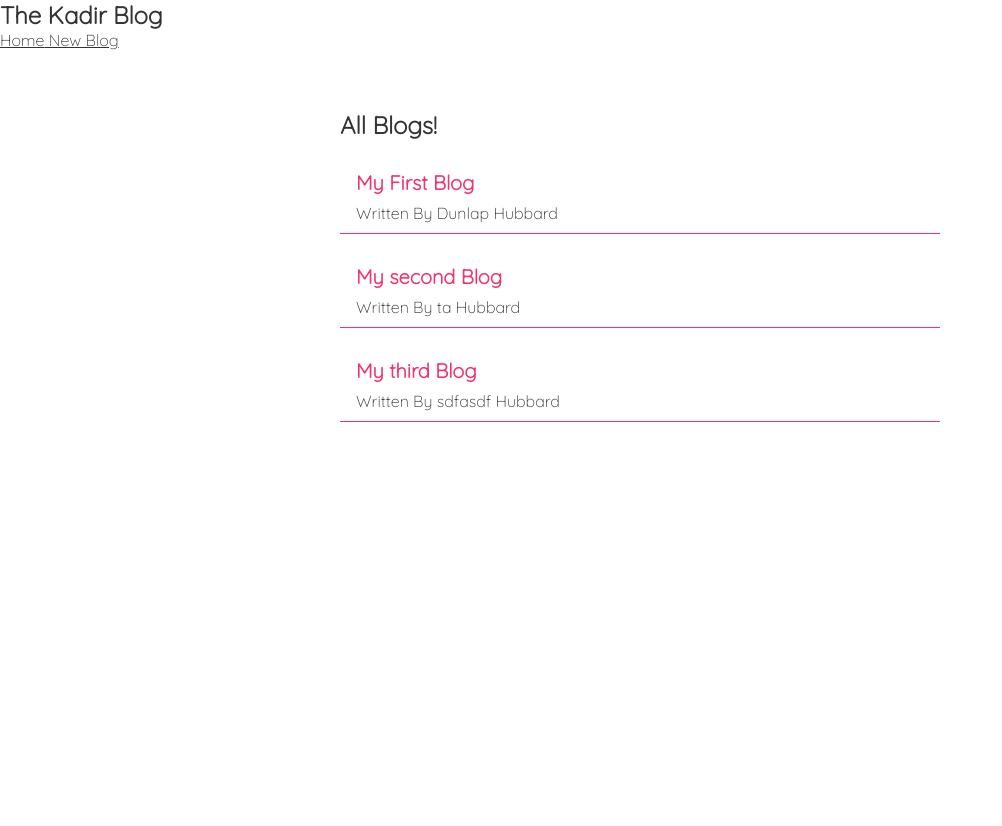
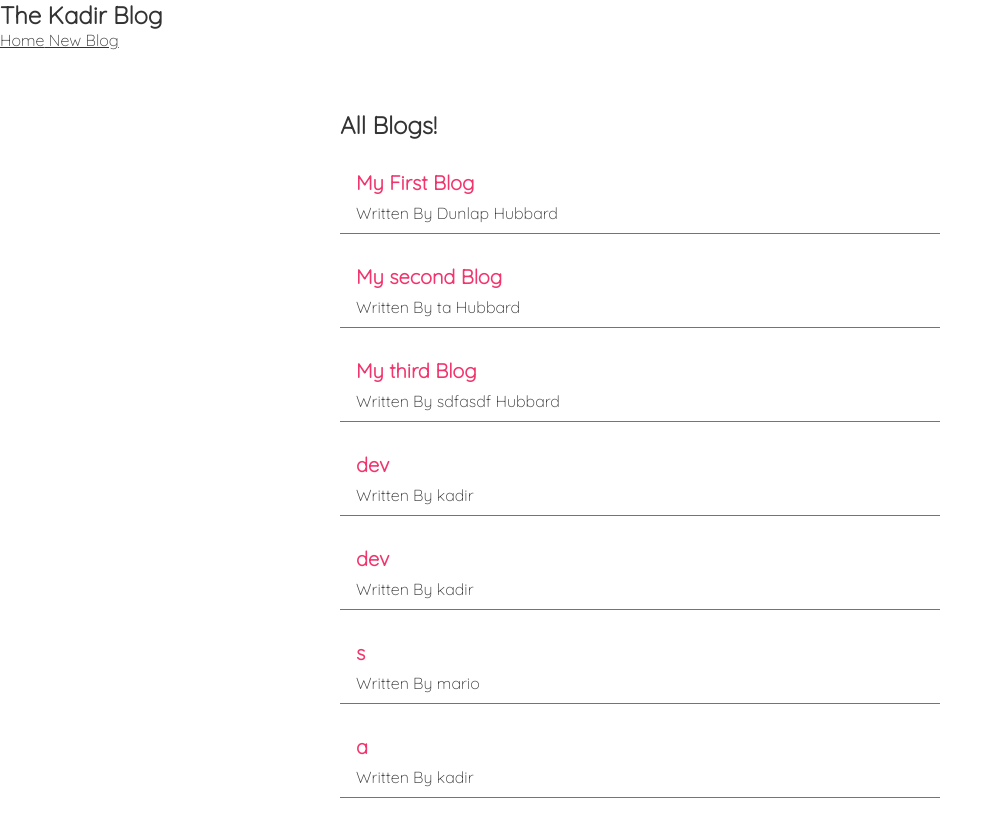
Before and after one commit to KadirTaban/React-Tutorial-Working, a React (Create React App) app in the folder kadir-blog/: page / in a window 1280 px wide. Shown: the top 826 px of the page, without its empty margins (0-1002 px from the left). Before the commit the page ends 800 px from the top, so only its background shows below. Built offline with nearby package versions, Linux system fonts and the light colour scheme; data requests are answered from the project's data file.

Commit message:
post req

```diff
--- a/kadir-blog/data/db.json
+++ b/kadir-blog/data/db.json
@@ -5,24 +5,42 @@
       "body": "Kadir Taban is React.js dev now",
       "author": "Dunlap Hubbard",
       "id": 1
-
-
     },
     {
       "title": "My second Blog",
       "body": "Kadir Taban is currently Java and Python Dev ",
       "author": "ta Hubbard",
       "id": 2
-
-
     },
     {
       "title": "My third Blog",
       "body": "My main branch is OpenCV",
       "author": "sdfasdf Hubbard",
       "id": 3
-
-
+    },
+    {
+      "title": "dev",
+      "body": "react js",
+      "author": "kadir",
+      "id": 4
+    },
+    {
+      "title": "dev",
+      "body": "react js",
+      "author": "kadir",
+      "id": 5
+    },
+    {
+      "title": "s",
+      "body": "a",
+      "author": "mario",
+      "id": 6
+    },
+    {
+      "title": "a",
+      "body": "v",
+      "author": "kadir",
+      "id": 7
     }
   ]
 }
--- a/kadir-blog/src/BlogList.js
+++ b/kadir-blog/src/BlogList.js
@@ -5,7 +5,7 @@ const BlogList = ({blogs,title}) => {
         <h2>{ title }</h2>
         {blogs.map((blog) => (
             <div className="blog-preview" key = {blog.id}>
-            <Link to={"/blogs/${ blog.id }"}>
+            <Link to={"/blogs/{ blog.id }"}>
                 <h2>{blog.title}</h2>
                 <p> Written By {blog.author}</p>
             </Link>
--- a/kadir-blog/src/Create.js
+++ b/kadir-blog/src/Create.js
@@ -1,14 +1,36 @@
 import { useState } from 'react';
+import { useHistory } from 'react-router-dom';
+const Create = () => {
+    const[title,setTitle] = useState('please,enter a title.');
+    const[body,setBody] = useState('please,enter a body.');
+    const[author,setAuthor] = useState('please,enter an author.');
+    const[isPending, setIsPending] = useState(false);
+    const history = useHistory();
 
-const Create = () => {
-    const[title,setTitle] = useState('');
-    const[body,setBody] = useState('');
-    const[author,setAuthor] = useState('yoshi');
+    const handleSubmit = (e) => {
+        e.preventDefault();
+        const blog={ title, body, author};
+
+        setIsPending(true);
+
+        fetch('http://localhost:8000/blogs', {
+            method: 'POST',
+            headers: {"Content-Type": "application/json"},
+            body: JSON.stringify(blog)
+
+        }).then(()=>{
+            console.log('new blog is added');
+            setIsPending(false);
+            //history.go(-1);
+            history.push('/')
+        })
+
+    }
 
     return (
         <div className = "create">
             <h2> Add a new blog</h2>
-            <form>
+            <form onSubmit={handleSubmit}>
             <label> Blog title: </label>
 
             <input type= "text"
@@ -30,10 +52,8 @@ const Create = () => {
                 <option value = "kadir"> kadir </option>
 
             </select>
-            <button> Add Blog </button>
-            <p>{ title }</p>
-            <p>{ body }</p>
-            <p>{}</p>
+            { !isPending && <button> Add Blog </button>}
+            { isPending && <button disabled>Adding blog..</button>}
             </form>
         </div>
     );
--- a/kadir-blog/src/index.css
+++ b/kadir-blog/src/index.css
@@ -73,7 +73,8 @@
 }
 .create label {
   text-align: left;
-  diplay: block;
+
+
 
 }
 
```
Lines whose indentation alone changed are shown as unchanged.
